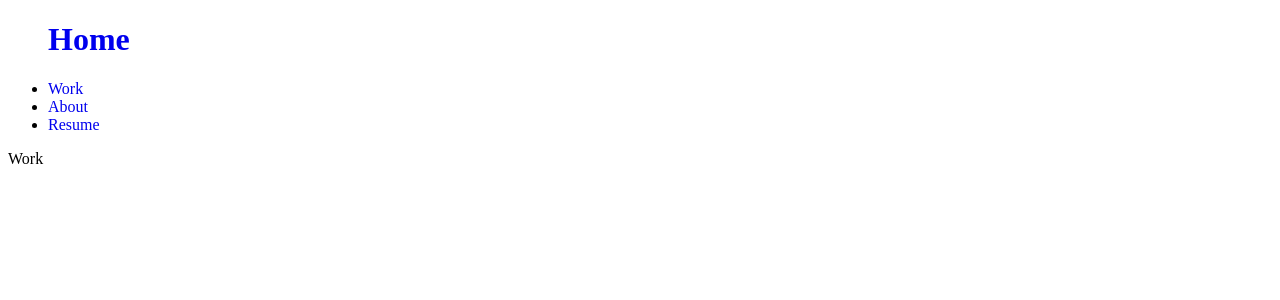
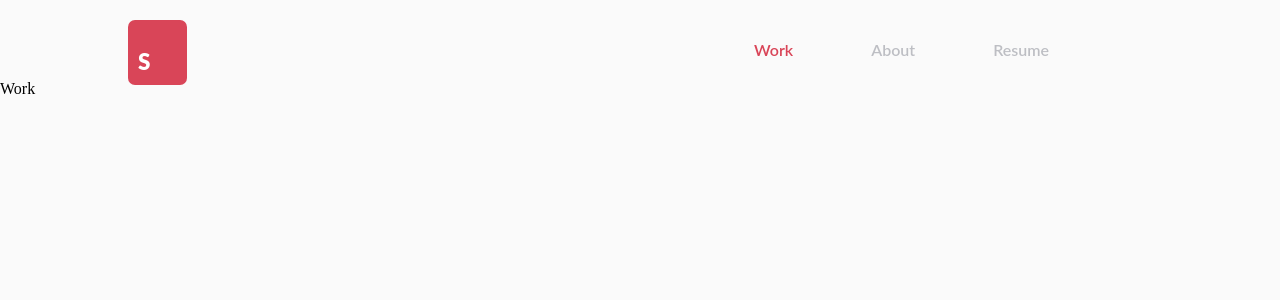
Before and after one commit to sherif-ffs/portfolio_v4, a React (Create React App) app in the folder porto4/: page / in a window 1280 px wide. Shown: the top 300 px of the page. Built offline with nearby package versions, Linux system fonts and the light colour scheme; the HTML template or start-up script is replaced by a standard one.

Commit message:
style navbar

```diff
--- a/porto4/src/components/PageTabs.js
+++ b/porto4/src/components/PageTabs.js
@@ -25,7 +25,7 @@ export default class PageTabs extends React.Component {
             onClick={event => this.onTabClick(event, '/')}
             style={{ textDecoration: 'none' }}
             >
-              Home
+              S
           </Link>
           </h1>
           <div className="nav-item-wrapper">
--- a/porto4/src/styles/pageTabs.css
+++ b/porto4/src/styles/pageTabs.css
@@ -0,0 +1,111 @@
+html {
+    margin: 0;
+    padding: 0;
+    width: 100vw;
+    overflow-x: hidden;
+    background-color: #fafafa;
+  }
+
+  body {
+    margin: 0;
+    padding: 0;
+    min-height: 100%;
+    min-width: 100%;
+    background-color: #fafafa;
+  }
+.nav {
+    display: flex;
+    margin:0;
+    padding:0;
+    width: 100vw;
+    height: 10vh;
+    flex-direction: row;
+    text-decoration: none;
+    list-style: none;
+    background-color: #fafafa;
+    font-family:  Avenir,Lato, Arial, Helvetica, sans-serif;
+}
+.nav-title {
+    font-size: 1.4rem;
+    font-weight: 900;
+	color: #d3d1d1;
+    margin:0;
+    padding-top: 2.2vw;
+    border-radius: 7px;
+    padding-right: 2.2vw;
+    padding-left: 3px;
+    margin-bottom: -5px;
+    background-color: #D94558;
+    margin-top: 2.5vh;
+    margin-left: 10vw;
+    transition: background .2s ease-in;
+}
+#nav-title {
+    opacity: 1;
+    font-weight: 900;
+	color: #fff;
+    letter-spacing: 1px;
+    transition: .3s;
+    font-family: 'Lato', 'Avenir',Helvetica,Arial , sans-serif;
+    transition: background .2s ease-in;
+}
+.nav-title:hover {
+    background-color: #255F85!important;
+    /* transition-timing-function: ease-in-out; */
+    transition: background .2s ease-in;
+    cursor: pointer;
+}
+/* #nav-title:hover {
+    transition-timing-function: ease-in-out;
+    transition: .2s;
+} */
+.nav-item-wrapper {
+    display: flex;
+    margin:0;
+    padding:0;
+    flex-direction: row;
+    margin-left: auto;
+    margin-top: 5vh;
+    margin-right: 15vw;
+    text-decoration: none;
+}
+.nav-item {
+    font-size: 1rem;
+    margin:0;
+    padding:0;
+    text-decoration: none!important;
+    margin-left: 2.5vw;
+    margin-right: 2.5vw;
+}
+
+.page-tabs .nav-link {
+    cursor: pointer;
+    color: #323748;
+    opacity: .3;
+    transition: .2s;
+    font-family: 'Lato', Helvetica,Arial , sans-serif;
+    font-weight: 600;
+    transition-timing-function: ease-in-out;
+    padding: 7px;
+    border-radius: 3px;
+}
+/* .page-tabs .nav-link:hover {
+    background-color: #e1e5e5;
+    opacity: 1;
+} */
+.nav-item .nav-link:hover {
+    background-color: #e1e5e5;
+    opacity: 1;
+}
+.page-tabs .nav-link.active {
+    color: #D94558;
+    opacity: 1;
+    font-family: 'Lato', Helvetica,Arial , sans-serif;
+    transition: .2s;
+    transition-timing-function: ease-in-out;
+}
+.page-tabs .nav-link.active:hover {
+    color: #D94558;
+    opacity: 1;
+    background-color: transparent;
+}
```
